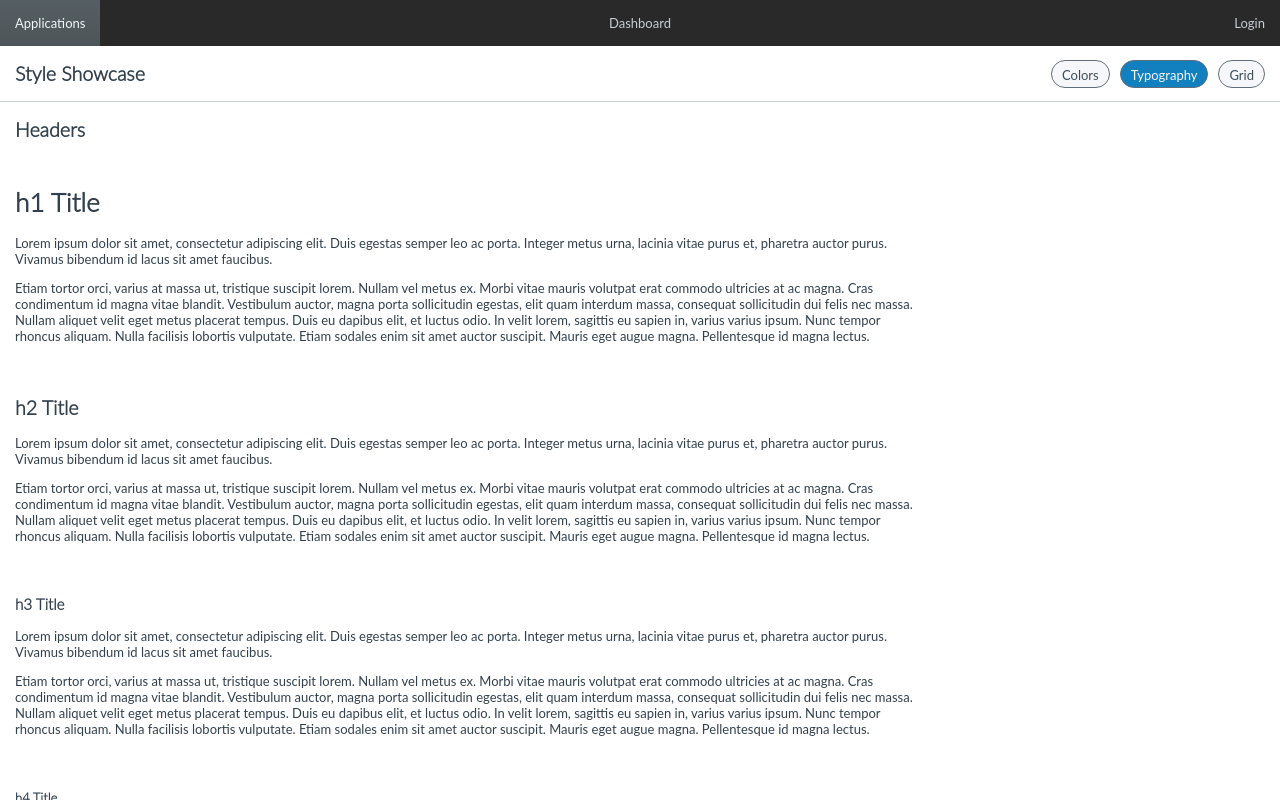
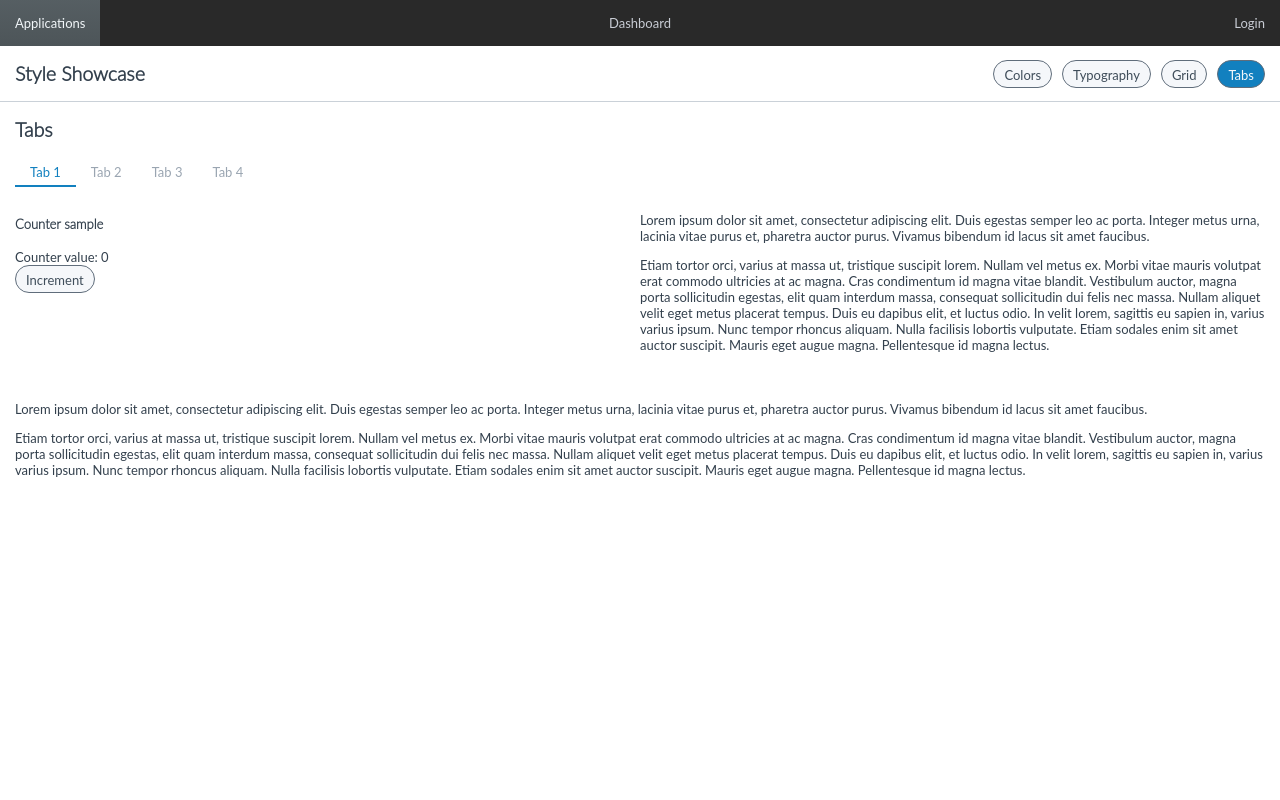
Before and after one commit to grasshousedev/Frontend-react-dashboard, a React app: page /style-showcase in a window 1280 px wide. Built offline with nearby package versions, Linux system fonts and the light colour scheme.

Commit message:
Added tab showcase

```diff
--- a/src/applications/style-showcase/StyleShowcase.js
+++ b/src/applications/style-showcase/StyleShowcase.js
@@ -6,16 +6,18 @@ import { PageHeader } from 'components/ui/PageHeader';
 import { Colors } from './Colors';
 import { Headers } from './Headers';
 import { GridComponent } from './GridComponent';
+import { TabsComponent } from './TabsComponent';
 
 const SECTIONS = {
     COLORS: 'colors',
     TYPOGRAPHY: 'typography',
-    GRID_COMPONENT: 'grid-component'
+    GRID_COMPONENT: 'grid-component',
+    TABS_COMPONENT: 'tabs-component',
 };
 
 export class StyleShowcase extends Component {
     state = {
-        sectionName: SECTIONS.TYPOGRAPHY,
+        sectionName: SECTIONS.TABS_COMPONENT,
     }
 
     setSection = (sectionName) => {
@@ -33,6 +35,7 @@ export class StyleShowcase extends Component {
                 {sectionName === SECTIONS.TYPOGRAPHY && <Headers />}
                 {sectionName === SECTIONS.COLORS && <Colors />}
                 {sectionName === SECTIONS.GRID_COMPONENT && <GridComponent />}
+                {sectionName === SECTIONS.TABS_COMPONENT && <TabsComponent />}
             </div>
         </div>;
     }
@@ -50,6 +53,9 @@ function Controls({ sectionName, setSection }) {
         <button
             className={`${baseClass} ${sectionName === SECTIONS.GRID_COMPONENT ? 'button--primary' : ''}`}
             onClick={() => setSection(SECTIONS.GRID_COMPONENT)}>Grid</button>
+        <button
+            className={`${baseClass} ${sectionName === SECTIONS.TABS_COMPONENT ? 'button--primary' : ''}`}
+            onClick={() => setSection(SECTIONS.TABS_COMPONENT)}>Tabs</button>
     </Fragment>;
 }
 
--- /dev/null
+++ b/src/applications/style-showcase/TabsComponent.js
@@ -0,0 +1,43 @@
+import React, { Fragment, useState } from 'react';
+import { Tabs } from 'components/ui/Tabs';
+import { Lorem } from 'components/ui/Lorem';
+
+function TabContent1() {
+    const [counter, setCounter] = useState(0);
+
+    return <Fragment>
+        <div className="ui-section">
+            <div className="ui-section__column w-50pc">
+                <h4>Counter sample</h4>
+                <div>Counter value: {counter}</div>
+                <div>
+                    <button className="button button--small"
+                        onClick={() => setCounter(counter + 1)}
+                    >Increment</button>
+                </div>
+            </div>
+            <div className="ui-section__column w-50pc">
+                <Lorem />
+            </div>
+        </div>
+        <div className="ui-section">
+            <div className="ui-section__column">
+                <Lorem />
+            </div>
+        </div>
+    </Fragment>;
+}
+
+const tabsSample = [
+    { label: 'Tab 1', content: <TabContent1 /> },
+    { label: 'Tab 2', content: <Lorem paragraphs={3} /> },
+    { label: 'Tab 3', content: <Lorem paragraphs={3} /> },
+    { label: 'Tab 4', content: <Lorem /> },
+];
+
+export function TabsComponent () {
+    return <Fragment>
+        <h2>Tabs</h2>
+        <Tabs tabs={tabsSample} />
+    </Fragment>;
+}
```
